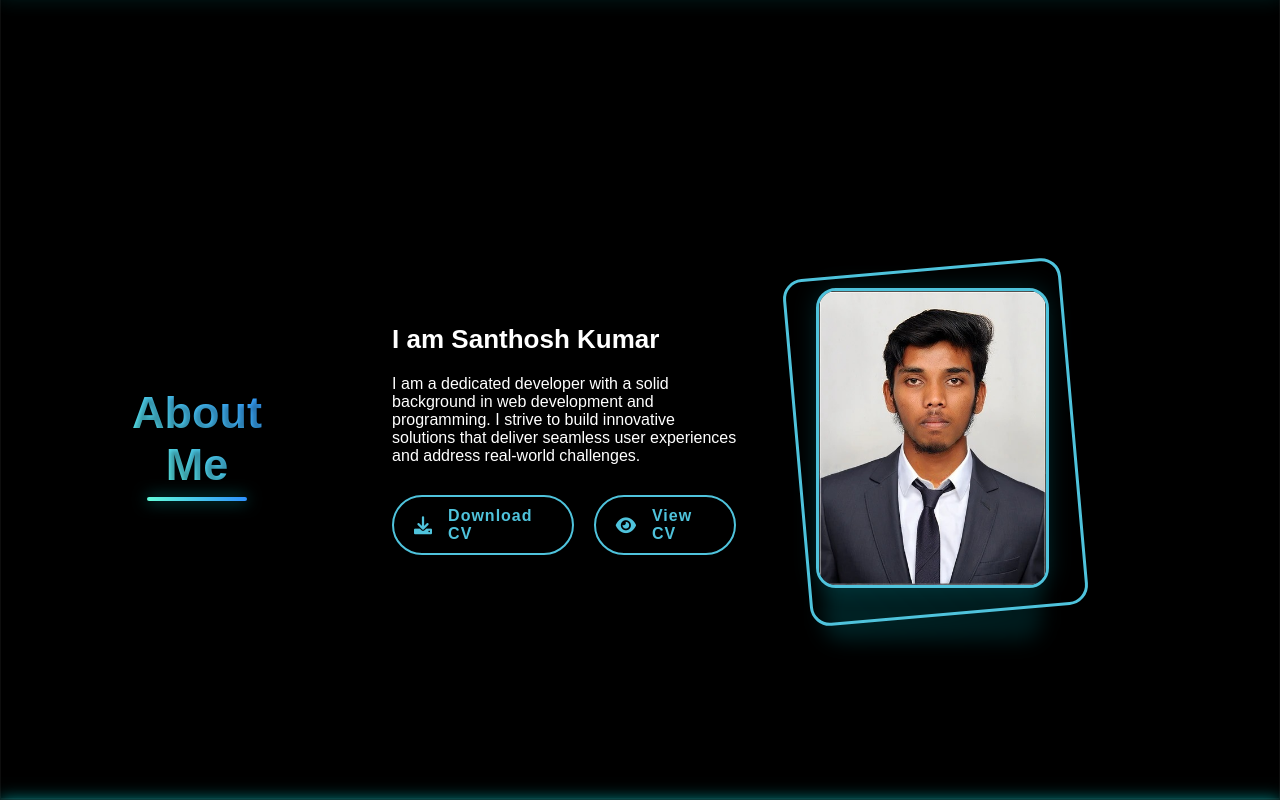
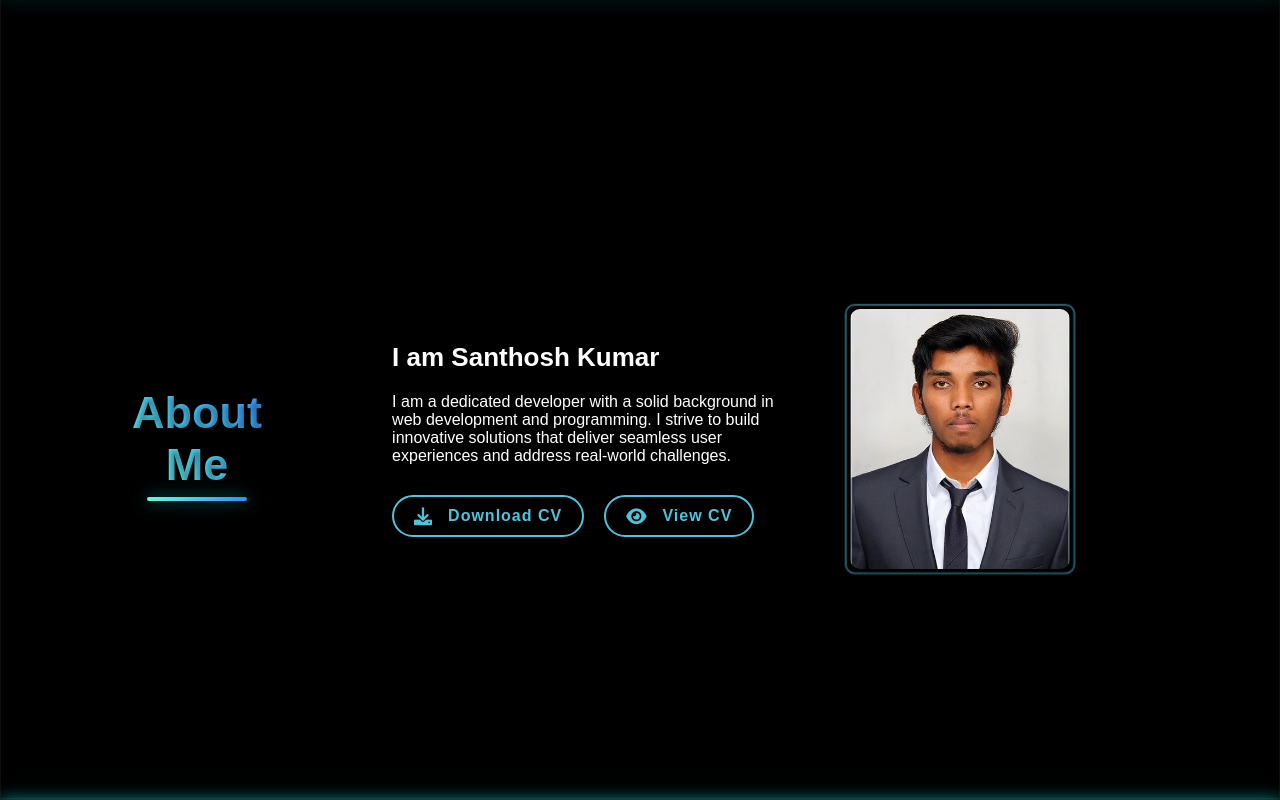
Before and after one commit to santhoshv02/portfolio, a Flask app: page / in a window 1280 px wide. Shown: the part 801-1601 px from the top of the page. Run offline with Flask 3, Linux system fonts and the light colour scheme.

Commit message:
Update style.css

```diff
--- a/static/css/style.css
+++ b/static/css/style.css
@@ -267,84 +267,127 @@ span {
 
 .about-img {
     position: relative;
-    padding: 20px;
-    text-align: center;
+    width: 220px;
+    height: 260px;
+    margin: 0 auto;
+    transform-style: preserve-3d;
+    perspective: 1000px;
 }
 
 .about-img img {
     width: 100%;
-    max-width: 320px;
-    border-radius: 20px;
-    border: 3px solid var(--main-color);
-    box-shadow: 0 0 25px rgba(0, 238, 255, 0.15);
-    transition: all 0.4s ease;
+    height: 100%;
+    object-fit: cover;
+    border-radius: 10px;
     position: relative;
-    z-index: 2;
+    z-index: 1;
+    transition: all 0.5s ease;
+    box-shadow: 0 5px 12px rgba(0, 0, 0, 0.3);
 }
 
-/* Add decorative elements */
+/* Card frame effect */
 .about-img::before {
     content: '';
     position: absolute;
-    top: 30px;
-    left: 50%;
-    transform: translateX(-50%);
-    width: 80%;
-    height: 100%;
-    background: linear-gradient(45deg,
-        rgba(0, 238, 255, 0.15),
-        rgba(0, 238, 255, 0.05)
-    );
-    border-radius: 20px;
-    z-index: 1;
-    filter: blur(10px);
+    inset: -6px;
+    border: 2px solid var(--main-color);
+    border-radius: 10px;
+    transform: translateZ(-6px);
+    opacity: 0.5;
+    transition: all 0.5s ease;
 }
 
+/* Glow effect */
 .about-img::after {
     content: '';
     position: absolute;
-    top: 0;
-    left: 0;
-    width: 100%;
-    height: 100%;
-    border: 3px solid var(--main-color);
-    border-radius: 20px;
-    transform: rotate(-5deg);
-    z-index: 1;
+    inset: -2px;
+    background: linear-gradient(
+        45deg,
+        var(--main-color) 0%,
+        transparent 20%,
+        transparent 80%,
+        var(--main-color) 100%
+    );
+    border-radius: 12px;
+    opacity: 0;
+    transition: all 0.5s ease;
+}
+
+/* Corner decorations */
+.about-img .corner {
+    position: absolute;
+    width: 15px;
+    height: 15px;
+    border: 2px solid var(--main-color);
+    opacity: 0;
+    transition: all 0.5s ease;
+}
+
+.about-img .corner-tl {
+    top: -3px;
+    left: -3px;
+    border-right: none;
+    border-bottom: none;
+}
+
+.about-img .corner-tr {
+    top: -3px;
+    right: -3px;
+    border-left: none;
+    border-bottom: none;
+}
+
+.about-img .corner-bl {
+    bottom: -3px;
+    left: -3px;
+    border-right: none;
+    border-top: none;
+}
+
+.about-img .corner-br {
+    bottom: -3px;
+    right: -3px;
+    border-left: none;
+    border-top: none;
 }
 
 /* Hover effects */
+.about-img:hover {
+    transform: perspective(1000px) rotateX(3deg) rotateY(3deg);
+}
+
 .about-img:hover img {
-    transform: translateY(-10px) scale(1.02);
-    box-shadow: 0 0 40px rgba(0, 238, 255, 0.25);
+    transform: translateZ(20px);
+    box-shadow: 0 10px 25px rgba(0, 238, 255, 0.3);
+}
+
+.about-img:hover::before {
+    transform: translateZ(-15px);
+    opacity: 1;
 }
 
 .about-img:hover::after {
-    transform: rotate(0deg);
+    opacity: 0.2;
+}
+
+.about-img:hover .corner {
+    opacity: 1;
+    transform: scale(1.1);
 }
 
 /* Responsive styles */
 @media (max-width: 768px) {
-    .about-img img {
-        max-width: 280px;
-    }
-
-    .about-img::before {
-        width: 90%;
+    .about-img {
+        width: 200px;
+        height: 240px;
     }
 }
 
 @media (max-width: 450px) {
-    .about-img img {
-        max-width: 240px;
-    }
-
     .about-img {
-        padding: 15px;
-    }
-
-    .about-img::before {
-        top: 20px;
+        width: 180px;
+        height: 220px;
     }
 }
 
```
Also changed, not shown: other parts of static/css/style.css (+38 -10 lines).
